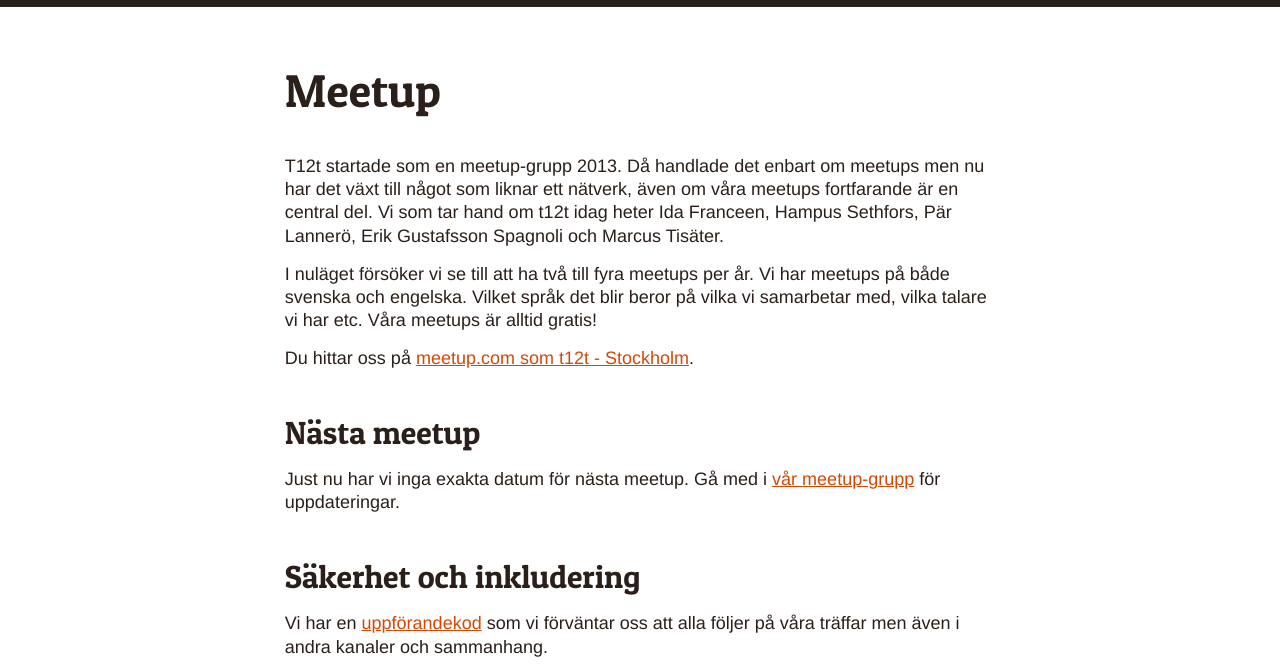
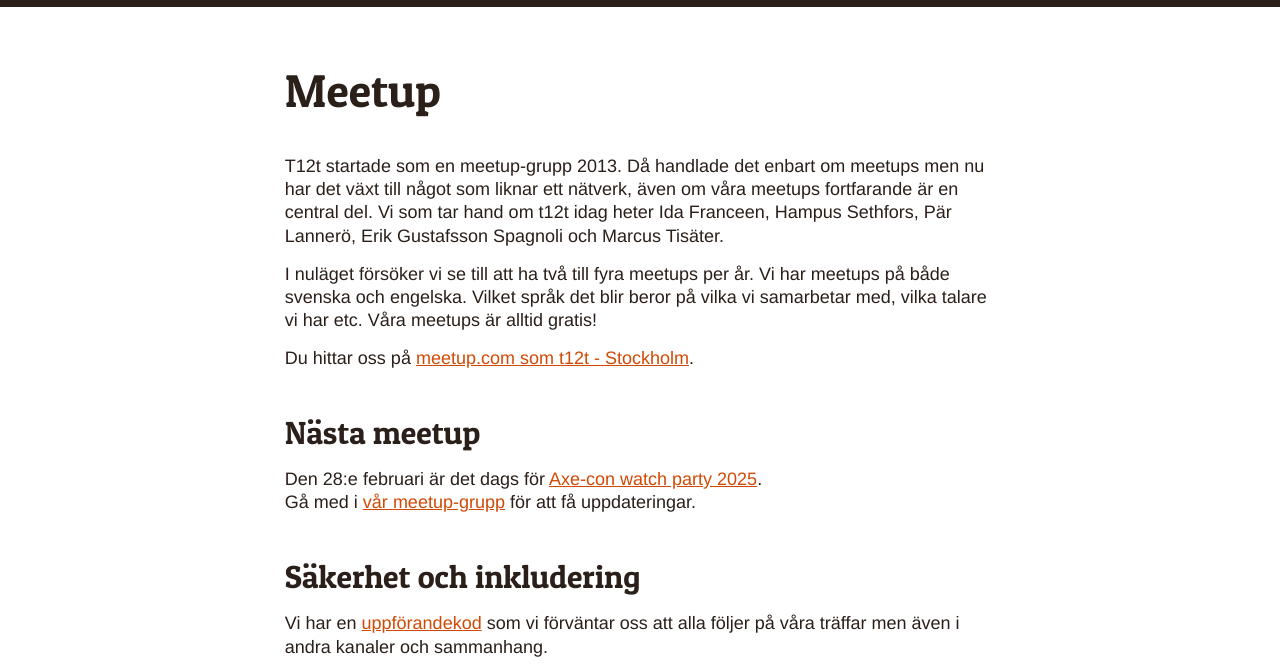
Before and after one commit to t12t/t12t.github.io, an Eleventy site: page src/sv/meetup.md in a window 1280 px wide. Shown: the part 101-772 px from the top of the page. Built offline with nearby package versions, Linux system fonts and the light colour scheme; Eleventy itself is replaced by a stand-in of ours; files that its build step writes are made by us from their sources.

Commit message:
Adds new event

```diff
--- a/src/sv/meetup.md
+++ b/src/sv/meetup.md
@@ -17,8 +17,8 @@ Du hittar oss på <a href="https://www.meetup.com/t12t-Stockholm" hreflang="en">
 
 <h2>Nästa <span lang="en">meetup</span></h2>
 
-Just nu har vi inga exakta datum för nästa meetup.
-Gå med i <a href="https://www.meetup.com/t12t-Stockholm">vår <span lang="en">meetup</span>-grupp</a> för uppdateringar.
+Den 28:e februari är det dags för [Axe-con watch party 2025](https://www.meetup.com/t12t-stockholm/events/305112543/).\
+Gå med i <a href="https://www.meetup.com/t12t-Stockholm">vår <span lang="en">meetup</span>-grupp</a> för att få uppdateringar.
 
 ## Säkerhet och inkludering
 
```
Also changed, not shown: src/en/meetup.md (+1 -1 lines).
